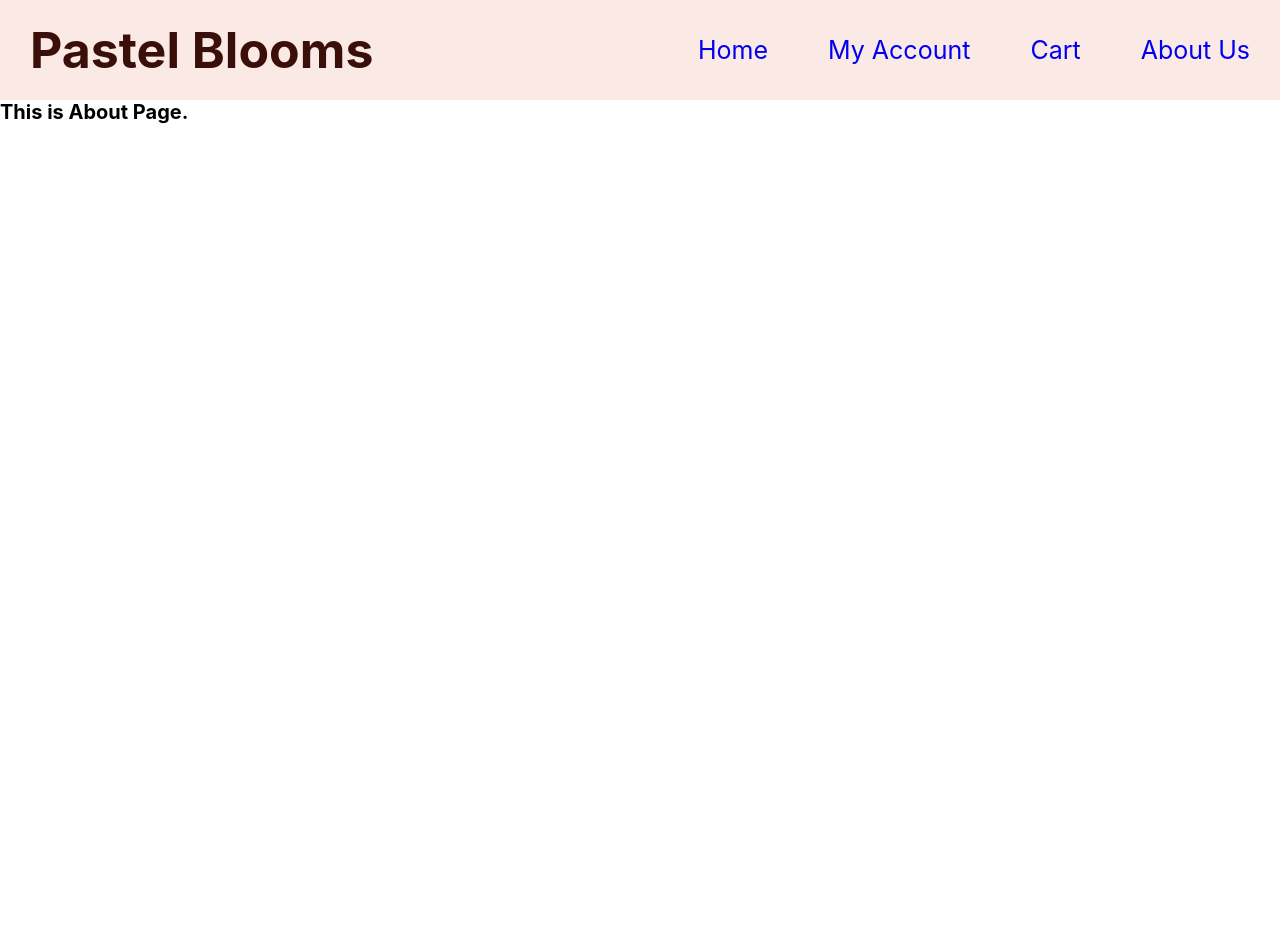
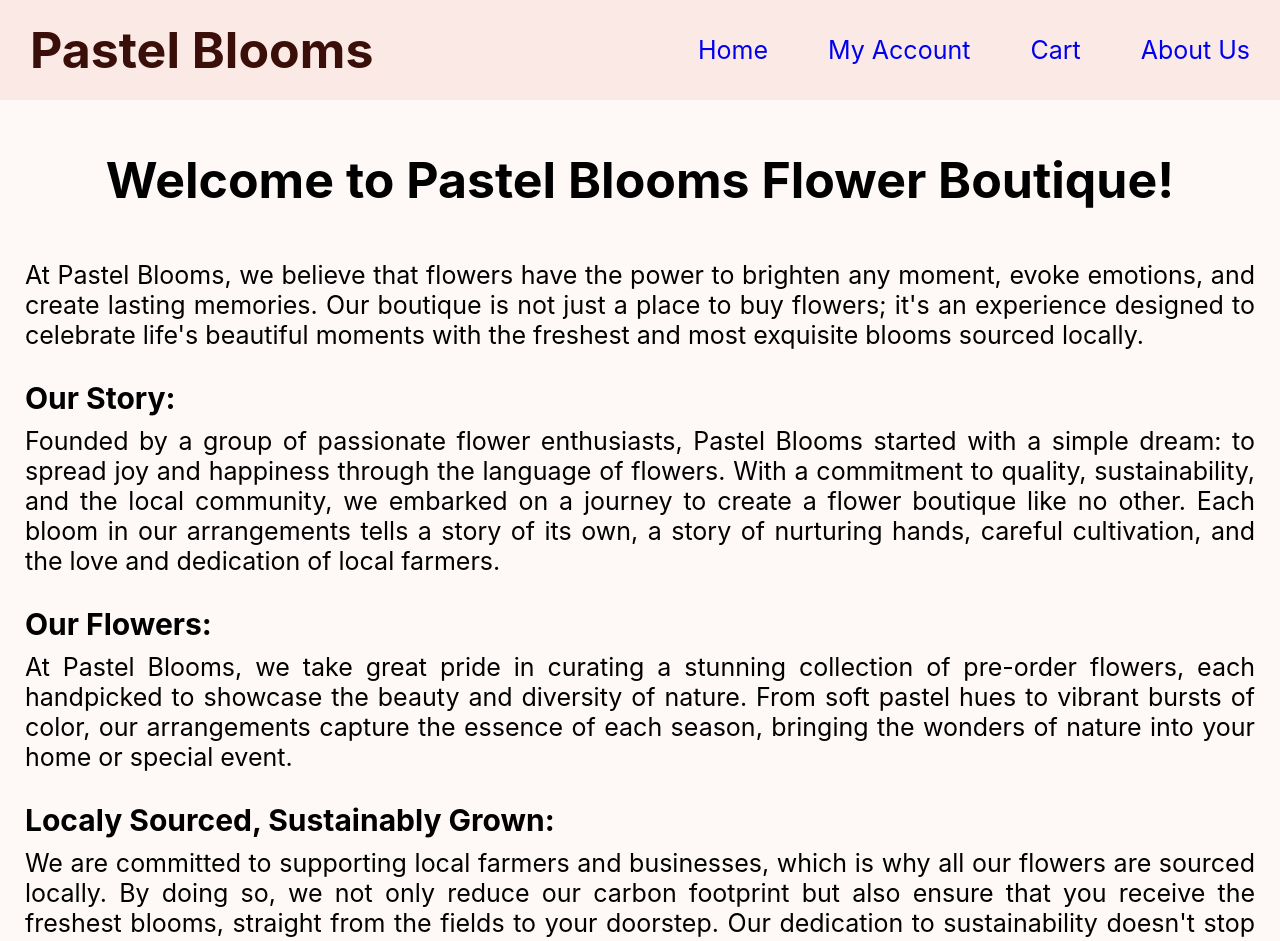
Before and after one commit to maymyatnoehtet/pastel_blooms, a React (Create React App) app in the folder pastel-blooms/: page /about in a window 1280 px wide. Shown: the top 941 px of the page. Before the commit the page ends 800 px from the top, so only its background shows below. Built offline with nearby package versions, Linux system fonts and the light colour scheme.

Commit message:
adding about us page

```diff
--- a/pastel-blooms/package.json
+++ b/pastel-blooms/package.json
@@ -6,6 +6,9 @@
     "@testing-library/jest-dom": "^5.17.0",
     "@testing-library/react": "^13.4.0",
     "@testing-library/user-event": "^13.5.0",
+    "cors": "^2.8.5",
+    "express": "^4.18.2",
+    "mongoose": "^7.4.1",
     "react": "^18.2.0",
     "react-dom": "^18.2.0",
     "react-router-dom": "^6.14.2",
--- a/pastel-blooms/src/App.css
+++ b/pastel-blooms/src/App.css
@@ -9,7 +9,7 @@ html {
   font-size: 62.5%;
 }
 
-.main {
+.App {
   background-color: #fef8f7;
 }
 
@@ -87,6 +87,23 @@ html {
   padding-bottom: 15rem;
 }
 
+.product-card {
+  box-shadow: 0.7rem 0.7rem 0.5rem rgb(109, 109, 109, 0.2);
+  transition: box-shadow 0.3s;
+  position: relative;
+}
+
+.product-card:hover {
+  box-shadow: 0.7rem 0.7rem 1rem rgb(109, 109, 109, 0.2);
+}
+
+.cart-btn {
+  position: absolute;
+  right: 3.5rem;
+  top: 3rem;
+  padding: 0.5rem;
+}
+
 .product-img {
   width: 100%;
   height: 60rem;
@@ -116,3 +133,28 @@ html {
   font-size: 2rem;
   color: #3a0f09;
 }
+
+/* ABOUT SECTION */
+.about-section {
+  padding-left: 2.5rem;
+  padding-right: 2.5rem;
+  padding-bottom: 50rem;
+}
+
+.about-section h1 {
+  text-align: center;
+  padding-top: 5rem;
+  margin-bottom: 4rem;
+  font-size: 5rem;
+}
+
+.about-section h2 {
+  padding-top: 3rem;
+  font-size: 3rem;
+}
+
+.about-section p {
+  padding-top: 1rem;
+  font-size: 2.5rem;
+  text-align: justify;
+}
--- a/pastel-blooms/src/App.js
+++ b/pastel-blooms/src/App.js
@@ -24,7 +24,7 @@ function App() {
     //   </div>
     // </Router>
     <Router>
-      <div>
+      <div className="App">
         <div className="header">
           <Header />
         </div>
--- a/pastel-blooms/src/components/About.js
+++ b/pastel-blooms/src/components/About.js
@@ -1,7 +1,73 @@
 import React from "react";
 
 const About = () => {
-  return <h1> This is About Page. </h1>;
+  return (
+    <section className="about-section">
+      <h1>Welcome to Pastel Blooms Flower Boutique!</h1>
+      <p>
+        At Pastel Blooms, we believe that flowers have the power to brighten any
+        moment, evoke emotions, and create lasting memories. Our boutique is not
+        just a place to buy flowers; it's an experience designed to celebrate
+        life's beautiful moments with the freshest and most exquisite blooms
+        sourced locally.
+      </p>
+      <h2>Our Story:</h2>
+      <p>
+        Founded by a group of passionate flower enthusiasts, Pastel Blooms
+        started with a simple dream: to spread joy and happiness through the
+        language of flowers. With a commitment to quality, sustainability, and
+        the local community, we embarked on a journey to create a flower
+        boutique like no other. Each bloom in our arrangements tells a story of
+        its own, a story of nurturing hands, careful cultivation, and the love
+        and dedication of local farmers.
+      </p>
+      <h2>Our Flowers:</h2>
+      <p>
+        At Pastel Blooms, we take great pride in curating a stunning collection
+        of pre-order flowers, each handpicked to showcase the beauty and
+        diversity of nature. From soft pastel hues to vibrant bursts of color,
+        our arrangements capture the essence of each season, bringing the
+        wonders of nature into your home or special event.
+      </p>
+      <h2>Localy Sourced, Sustainably Grown:</h2>
+      <p>
+        We are committed to supporting local farmers and businesses, which is
+        why all our flowers are sourced locally. By doing so, we not only reduce
+        our carbon footprint but also ensure that you receive the freshest
+        blooms, straight from the fields to your doorstep. Our dedication to
+        sustainability doesn't stop there - we use eco-friendly practices
+        throughout our processes, from packaging to delivery, to ensure our
+        planet remains as beautiful as the flowers we sell.
+      </p>
+      <h2>The Pastel Blooms Experience:</h2>
+      <p>
+        At Pastel Blooms, we understand that every occasion is unique, and your
+        flower arrangements should be too. Whether you're celebrating a joyous
+        event, expressing love and admiration, or extending a heartfelt
+        sympathy, our team of talented floral designers will work with you to
+        create bespoke arrangements that exceed your expectations.
+      </p>
+      <h2>Customer Satisfaction:</h2>
+      <p>
+        Your satisfaction is our top priority. We take pride in providing
+        exceptional customer service, ensuring that your journey with Pastel
+        Blooms is as delightful as our blooms. From the moment you place your
+        order to the moment your flowers arrive, we strive to make your
+        experience seamless and memorable.
+      </p>
+      <h2>Join the Pastel Blooms Community:</h2>
+      <p>
+        We invite you to join our community of flower enthusiasts and explore
+        the enchanting world of floral artistry. Follow us on social media for
+        updates on our latest collections, floral care tips, and inspiring ideas
+        to elevate your space with the beauty of blooms. Thank you for choosing
+        Pastel Blooms Flower Boutique. We look forward to being a part of your
+        most cherished moments and helping you create lasting memories with the
+        enchanting allure of fresh, locally sourced flowers. Let nature's beauty
+        blossom in your life with Pastel Blooms!
+      </p>
+    </section>
+  );
 };
 
 export default About;
--- a/pastel-blooms/src/components/Navigation.js
+++ b/pastel-blooms/src/components/Navigation.js
@@ -1,7 +1,6 @@
 import React from "react";
-import { Link, useLocation } from "react-router-dom";
+import { Link } from "react-router-dom";
 const Navigation = () => {
-  const location = useLocation();
   return (
     <nav className="nav-section">
       <ul className="nav-links">
--- a/pastel-blooms/src/components/Products.js
+++ b/pastel-blooms/src/components/Products.js
@@ -2,14 +2,21 @@ import React from "react";
 import Product from "./Product";
 
 const Products = () => {
+  const addToCart = () => {
+    console.log("Button Clicked!");
+  };
   const productList = [];
 
   for (let i = 0; i < 6; i++) {
     productList.push(
       <Product>
+        <button className="cart-btn" onClick={addToCart}>
+          Cart
+        </button>
         <img
           className="product-img"
           src="https://images.pexels.com/photos/931147/pexels-photo-931147.jpeg"
+          alt="Flowers"
         ></img>
         <div className="product-info">
           <p className="product-name">Divine Wishes</p>
```
Also changed, not shown: 1 other file (tests, documents, lock files or other folders).
